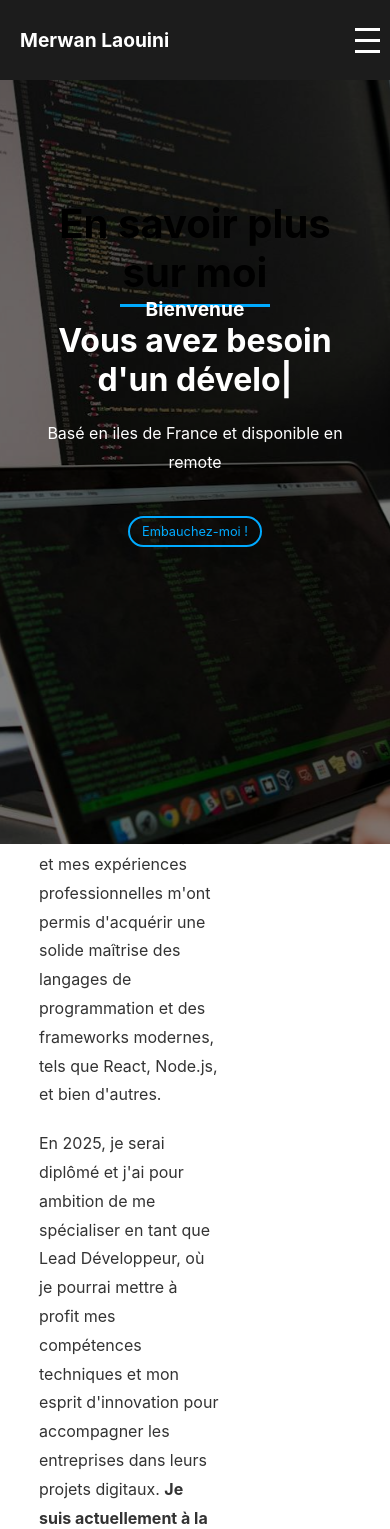
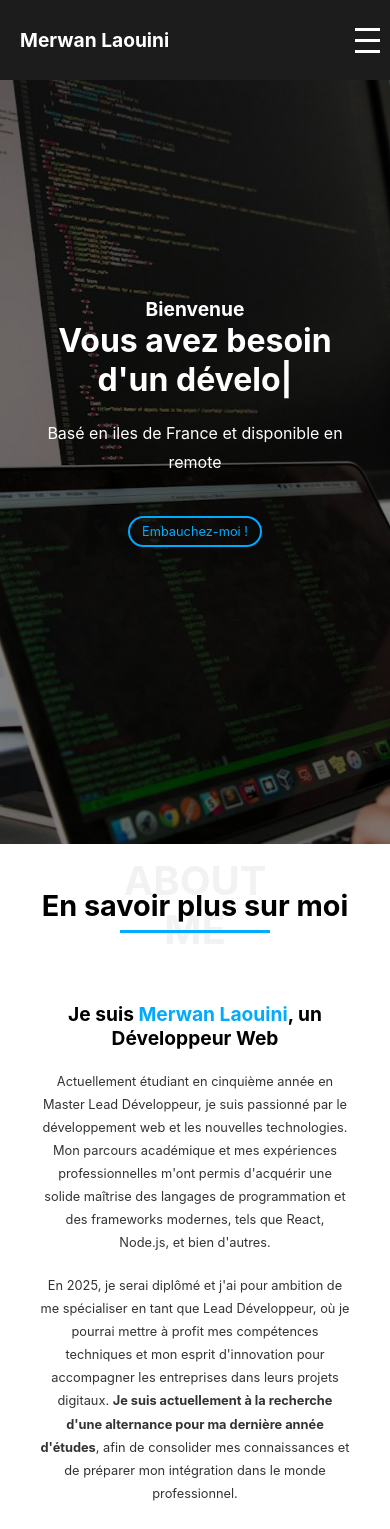
Before and after one commit to Meerwaan/portfoliov2, a React (Create React App) app: page / in a window 390 px wide. Shown: the top 1529 px of the page. Built offline with nearby package versions, Linux system fonts and the light colour scheme.

Commit message:
Update AboutMe.css

```diff
--- a/src/Components/Home/AboutMe/AboutMe.css
+++ b/src/Components/Home/AboutMe/AboutMe.css
@@ -1,5 +1,5 @@
 .about-me-section {
-    height: 100vh;
+    min-height: 100vh;
     padding: 0;
     background-color: #ffffff;
     display: flex;
@@ -7,6 +7,7 @@
     align-items: center;
     flex-direction: column;
     text-align: center;
+    margin-top: 20px; /* Espace pour éviter le chevauchement avec la HeroSection */
 }
 
 .container {
@@ -115,3 +116,84 @@ p {
     background-color: #00aaff;
     color: white;
 }
+
+/* Responsive Styles */
+@media (max-width: 1024px) {
+    .about-title {
+        font-size: 2.2rem;
+    }
+
+    .about-title::before {
+        font-size: 3.5rem;
+    }
+
+    .col-left, .col-right {
+        padding: 10px;
+    }
+
+    h3 {
+        font-size: 1.6rem;
+    }
+
+    p {
+        font-size: 0.9rem;
+    }
+}
+
+@media (max-width: 768px) {
+    .row {
+        flex-direction: column;
+        align-items: center;
+        padding-top: 20px;
+    }
+
+    .col-left, .col-right {
+        padding: 0;
+        width: 100%;
+        text-align: center;
+    }
+
+    .about-title {
+        font-size: 2rem;
+    }
+
+    .about-title::before {
+        font-size: 3rem;
+    }
+
+    h3 {
+        font-size: 1.4rem;
+    }
+
+    p {
+        font-size: 0.9rem;
+    }
+
+    .download-cv-btn {
+        font-size: 1rem;
+        padding: 8px 16px;
+    }
+}
+
+@media (max-width: 480px) {
+    .about-title {
+        font-size: 1.8rem;
+    }
+
+    .about-title::before {
+        font-size: 2.5rem;
+    }
+
+    h3 {
+        font-size: 1.2rem;
+    }
+
+    p {
+        font-size: 0.8rem;
+    }
+
+    .download-cv-btn {
+        font-size: 0.9rem;
+        padding: 6px 14px;
+    }
+}
```
